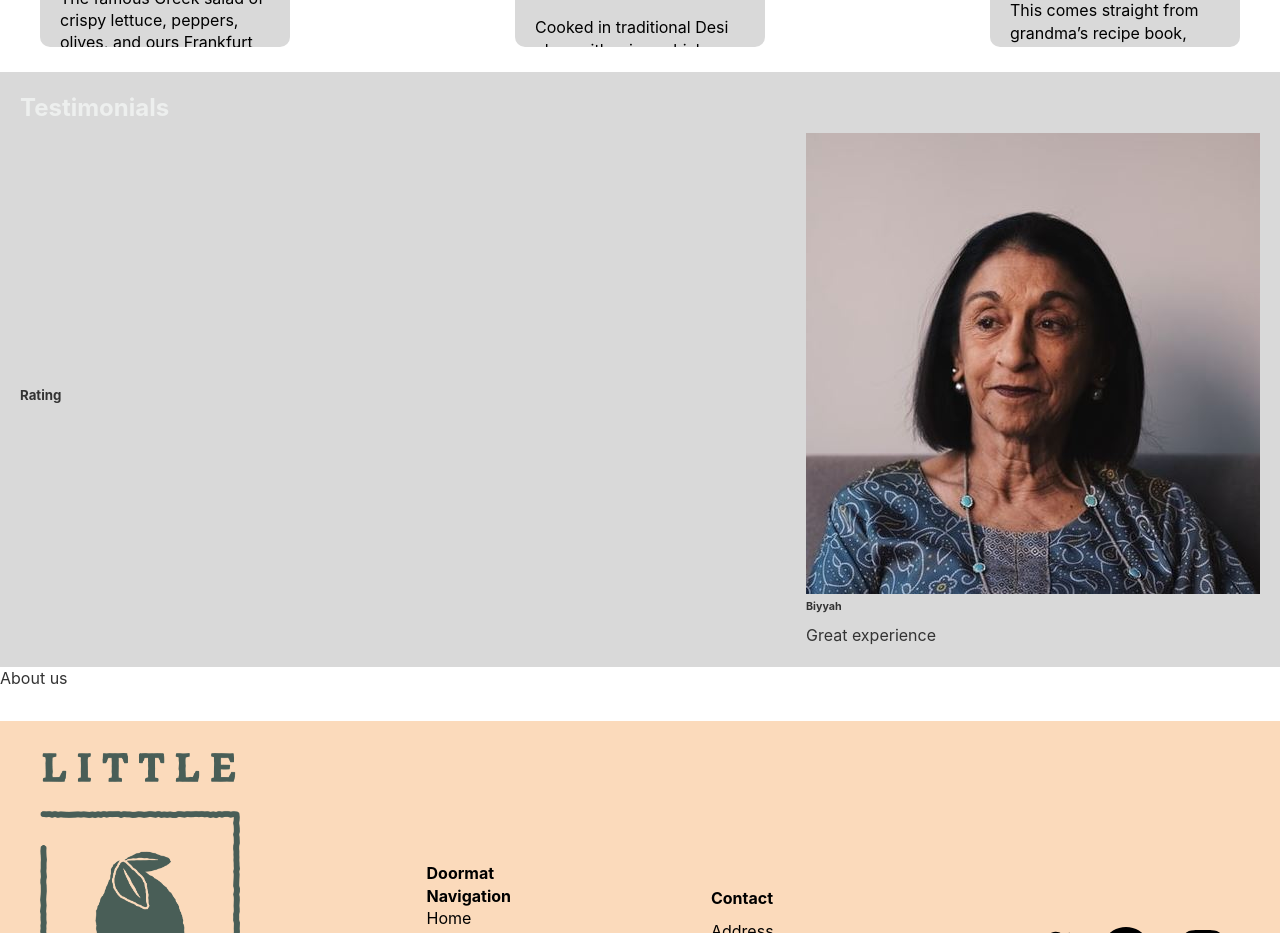
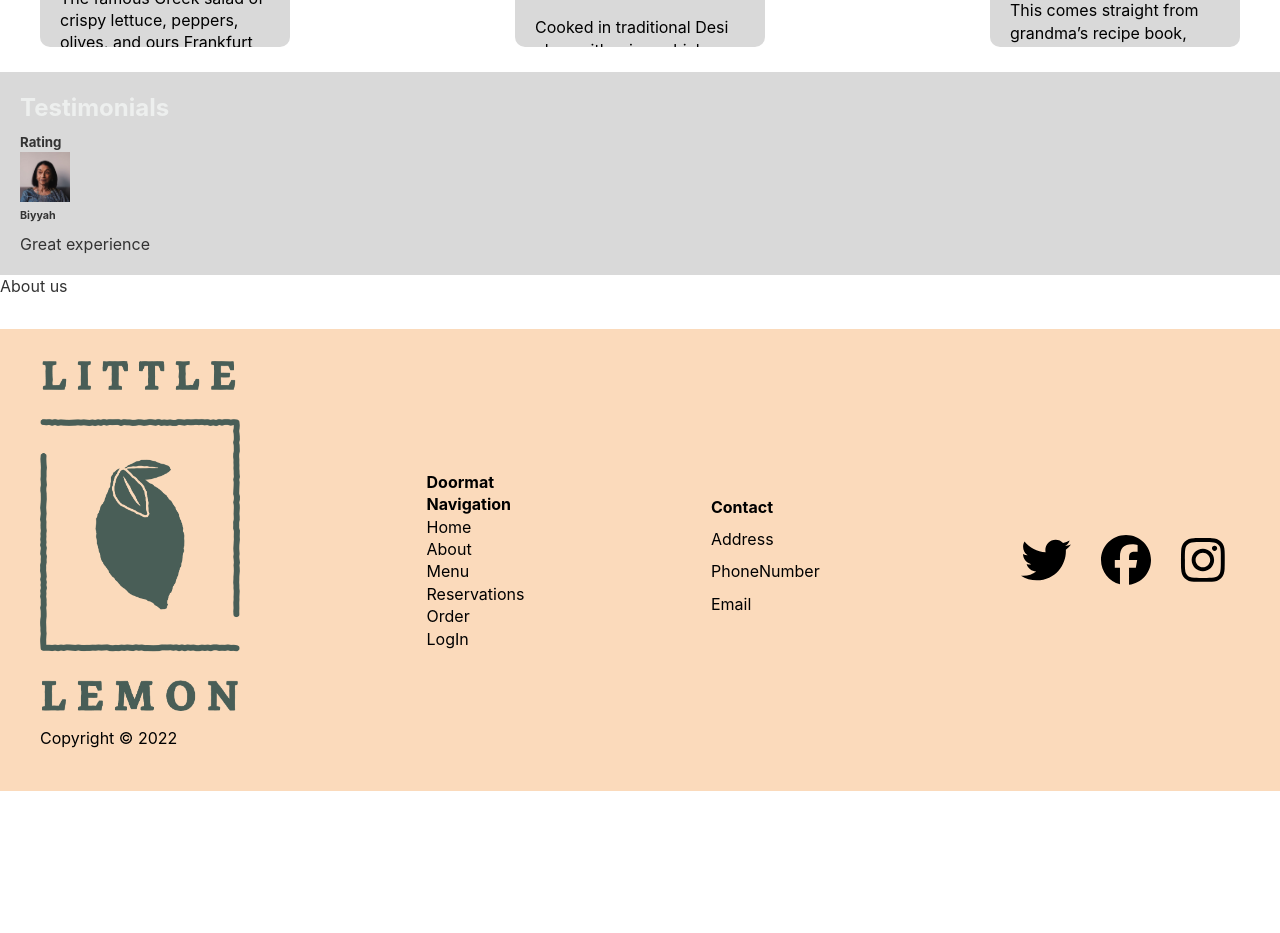
Before and after one commit to AshrafMuhammadNaeem/littlelemon-web, a React (Create React App) app: page / in a window 1280 px wide. Shown: the part 840-1773 px from the top of the page. After the commit the page ends 1663 px from the top, so only its background shows below. Built offline with nearby package versions, Linux system fonts and the light colour scheme.

Commit message:
Update Main.js
styling card for testimonials

```diff
--- a/src/Main.js
+++ b/src/Main.js
@@ -95,11 +95,11 @@ export const Main = () => {
             {/* Testimonials Section */}
             <section className="Testimonials">
                 <h2 id="review"> Testimonials </h2>
-                <div className="cards">
+                <div className="">
                     <h5> Rating </h5>
                     <div className="card-1">
                         <div className="customer-img">
-                        <img src={customer1} alt="customer" />
+                        <img src={customer1} alt="customer" width={50} />
                         </div>
 
                         <h6> Biyyah</h6>
```
